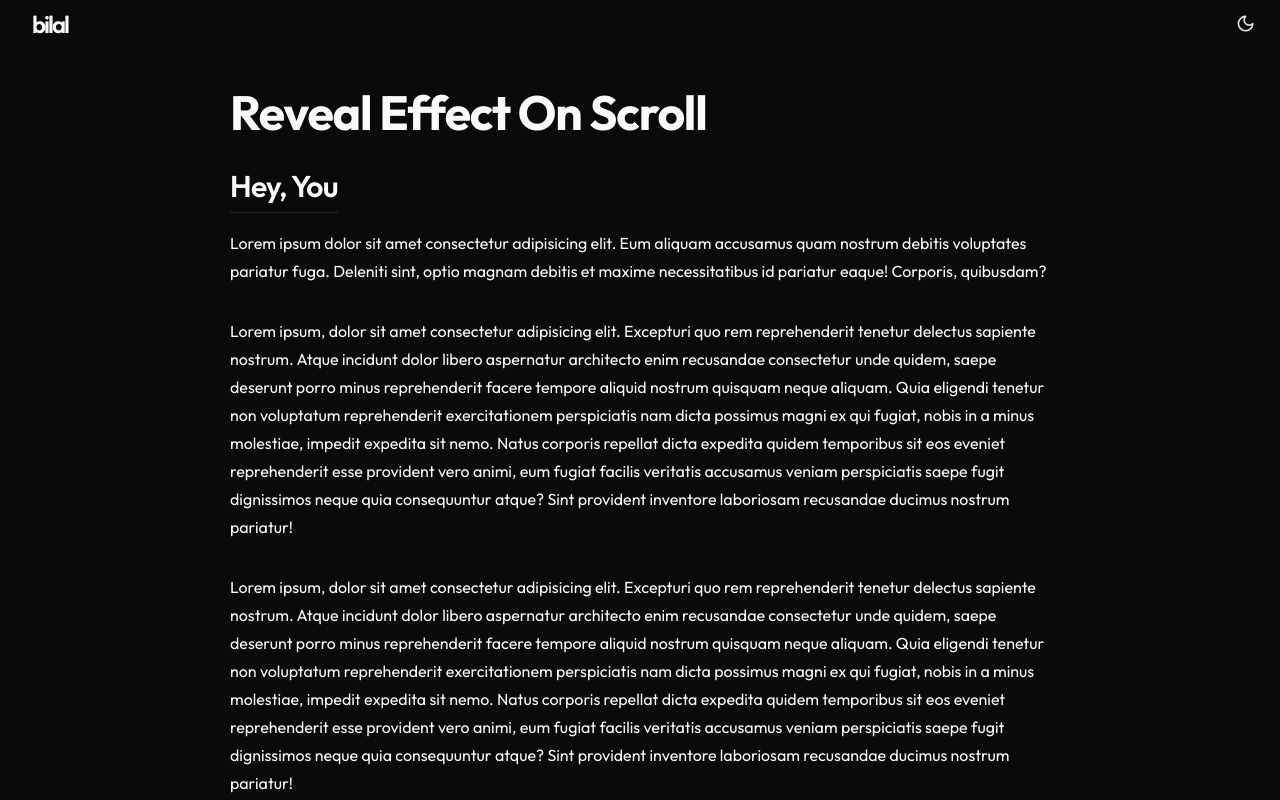
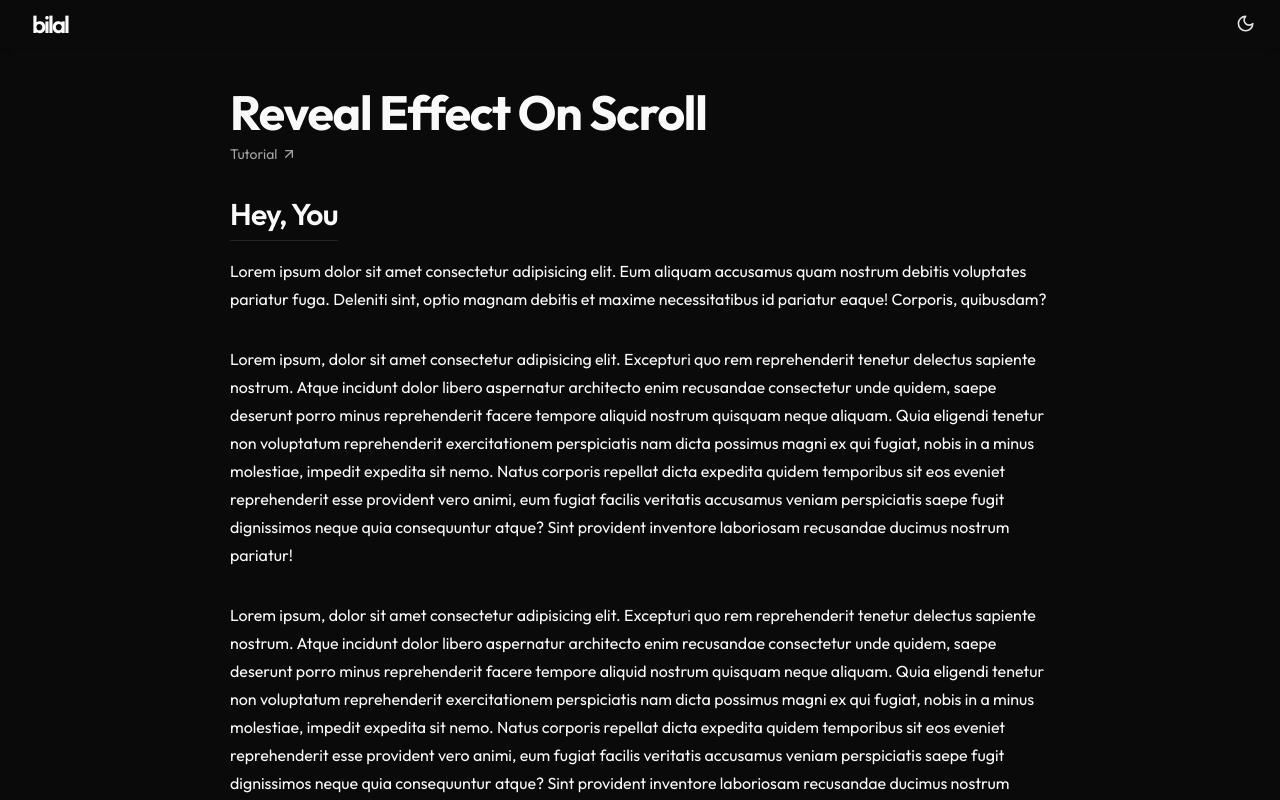
Before and after one commit to bilal-23/Framer-Motion, a Next.js app: page /reveal-effect-on-scroll in a window 1280 px wide. Shown: the top 800 px of the page. Built offline with nearby package versions, Linux system fonts and the light colour scheme.

Commit message:
add horizontal scroll

```diff
--- /dev/null
+++ b/app/(scroll-effects)/horizontal-scroll/components/card.tsx
@@ -0,0 +1,30 @@
+interface Props {
+  card: {
+    url: string
+    title: string
+    id: number
+  }
+}
+export function Card({ card }: Props) {
+  return (
+    <div
+      key={card.id}
+      className="group relative size-[450px] overflow-hidden bg-neutral-200"
+    >
+      <div
+        style={{
+          backgroundImage: `url(${card.url})`,
+          backgroundSize: "cover",
+          backgroundPosition: "center",
+        }}
+        className="absolute inset-0 z-0 transition-transform duration-300 group-hover:scale-110"
+      ></div>
+      <div className="absolute inset-0 z-10 grid place-content-center">
+        <p className="bg-gradient-to-br from-white/20 to-white/0 p-8 text-6xl font-black uppercase text-white backdrop-blur-lg">
+          {card.title}
+        </p>
+      </div>
+    </div>
+  )
+}
+export default Card
--- /dev/null
+++ b/app/(scroll-effects)/horizontal-scroll/components/horizonstal-carousel.tsx
@@ -0,0 +1,77 @@
+"use client"
+
+import { useRef } from "react"
+import { motion, useScroll, useTransform } from "framer-motion"
+
+import Card from "./card"
+
+export function HorizontalScrollCarousel() {
+  const targetRef = useRef(null)
+  const { scrollYProgress } = useScroll({
+    //ScrollYProgress has a value bw 0 (start) and 1(end)
+    target: targetRef,
+  })
+
+  //useTransform takes 3 values
+  // motion value
+  // array of value to map from
+  // array of value to map to
+  const carouselXProgress = useTransform(
+    scrollYProgress,
+    [0, 1],
+    ["1%", "-90%"]
+  )
+
+  return (
+    <section
+      ref={targetRef}
+      className="relative h-[300vh] bg-secondary-foreground"
+    >
+      <div className="sticky top-0 flex h-screen items-center overflow-hidden">
+        <motion.div style={{ x: carouselXProgress }} className="flex gap-4">
+          {cards.map((card) => (
+            <Card key={card.id} card={card} />
+          ))}
+        </motion.div>
+      </div>
+    </section>
+  )
+}
+
+const cards = [
+  {
+    url: "https://picsum.photos/450",
+    title: "Title 1",
+    id: 1,
+  },
+  {
+    url: "https://picsum.photos/450",
+    title: "Title 2",
+    id: 2,
+  },
+  {
+    url: "https://picsum.photos/450",
+    title: "Title 3",
+    id: 3,
+  },
+  {
+    url: "https://picsum.photos/450",
+    title: "Title 4",
+    id: 4,
+  },
+  {
+    url: "https://picsum.photos/450",
+    title: "Title 5",
+    id: 5,
+  },
+  {
+    url: "https://picsum.photos/450",
+    title: "Title 6",
+    id: 6,
+  },
+  {
+    url: "https://picsum.photos/450",
+    title: "Title 7",
+    id: 7,
+  },
+]
--- /dev/null
+++ b/app/(scroll-effects)/horizontal-scroll/page.tsx
@@ -0,0 +1,27 @@
+import { TutorialLink } from "@/components/ui/tutorial-link"
+
+import { HorizontalScrollCarousel } from "./components/horizonstal-carousel"
+
+export default function HorizontalScroll() {
+  return (
+    <>
+      <div className="space-y-2">
+        <h1>Horizontal Scroll</h1>
+        <TutorialLink href="https://www.youtube.com/watch?v=4ehYkfh7P-I&list=PLA4qBVt61k3Phpwt7uqaptIg9NYZ5aNu_" />
+      </div>
+      <div className="bg-secondary">
+        <div className="flex h-48 items-center justify-center">
+          <span className="font-semibold uppercase text-neutral-500">
+            Scroll down
+          </span>
+        </div>
+        <HorizontalScrollCarousel />
+        <div className="flex h-48 items-center justify-center">
+          <span className="font-semibold uppercase text-neutral-500">
+            Scroll up
+          </span>
+        </div>
+      </div>
+    </>
+  )
+}
--- /dev/null
+++ b/app/(scroll-effects)/layout.tsx
@@ -0,0 +1,7 @@
+export default function Layout({
+  children,
+}: Readonly<{
+  children: React.ReactNode
+}>) {
+  return <main className="flex flex-col gap-8 p-10">{children}</main>
+}
--- a/app/(scroll-effects)/reveal-effect-on-scroll/page.tsx
+++ b/app/(scroll-effects)/reveal-effect-on-scroll/page.tsx
@@ -1,12 +1,17 @@
 "use client"
+
+import { TutorialLink } from "@/components/ui/tutorial-link"
 
 // import { CodeBlockContainer } from "./components/code-block"
 import { Reveal } from "./components/reveal"
 
 export default function ScrollEffectOnReveal() {
   return (
-    <main className="flex min-h-lvh flex-col gap-8 p-10">
-      <h1>Reveal Effect On Scroll</h1>
+    <>
+      <div className="space-y-2">
+        <h1>Reveal Effect On Scroll</h1>
+        <TutorialLink href="https://www.youtube.com/watch?v=hjbxaYTMhy0&list=PLA4qBVt61k3Phpwt7uqaptIg9NYZ5aNu_&index=1&pp=iAQB" />
+      </div>
       <div className="space-y-4">
         <Reveal>
           <h2>Hey, You</h2>
@@ -111,6 +116,6 @@ export default function ScrollEffectOnReveal() {
           </p>
         </div>
       </Reveal>
-    </main>
+    </>
   )
 }
--- a/app/page.tsx
+++ b/app/page.tsx
@@ -4,6 +4,10 @@ const links = [
   {
     title: "Reveal Effect on scroll",
     href: "/reveal-effect-on-scroll",
+  },
+  {
+    title: "Horizonstal Scroll",
+    href: "/horizontal-scroll",
   },
 ]
 
--- /dev/null
+++ b/components/ui/icons.tsx
@@ -0,0 +1,21 @@
+import { cn } from "@/lib/utils"
+
+export function ArrowRightUp({ className }: { className?: string }) {
+  return (
+    <svg
+      xmlns="http://www.w3.org/2000/svg"
+      width="24"
+      height="24"
+      viewBox="0 0 24 24"
+      fill="none"
+      stroke="currentColor"
+      strokeWidth="2"
+      strokeLinecap="round"
+      strokeLinejoin="round"
+      className={cn("w-4", className)}
+    >
+      <line x1="7" y1="17" x2="17" y2="7"></line>
+      <polyline points="7 7 17 7 17 17"></polyline>
+    </svg>
+  )
+}
--- /dev/null
+++ b/components/ui/tutorial-link.tsx
@@ -0,0 +1,25 @@
+import Link from "next/link"
+
+import { cn } from "@/lib/utils"
+
+import { ArrowRightUp } from "./icons"
+
+interface Props {
+  href: string
+  className?: string
+}
+export function TutorialLink({ href, className }: Props) {
+  return (
+    <Link
+      href={href}
+      target="_blank"
+      className={cn(
+        "flex items-center gap-1 text-sm text-muted-foreground transition-transform duration-300 hover:underline",
+        className
+      )}
+    >
+      Tutorial
+      <ArrowRightUp className="size-4" />
+    </Link>
+  )
+}
```
